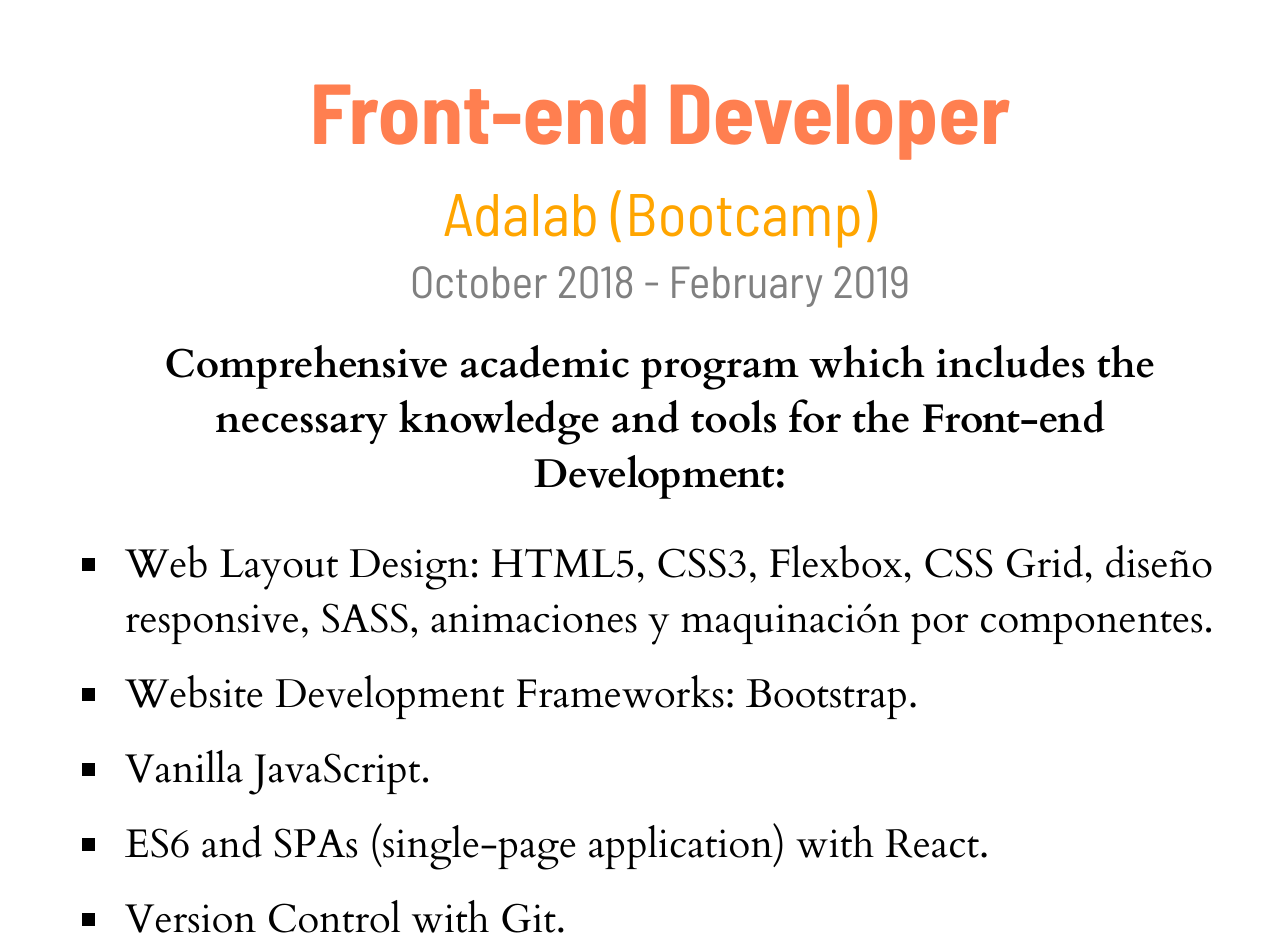
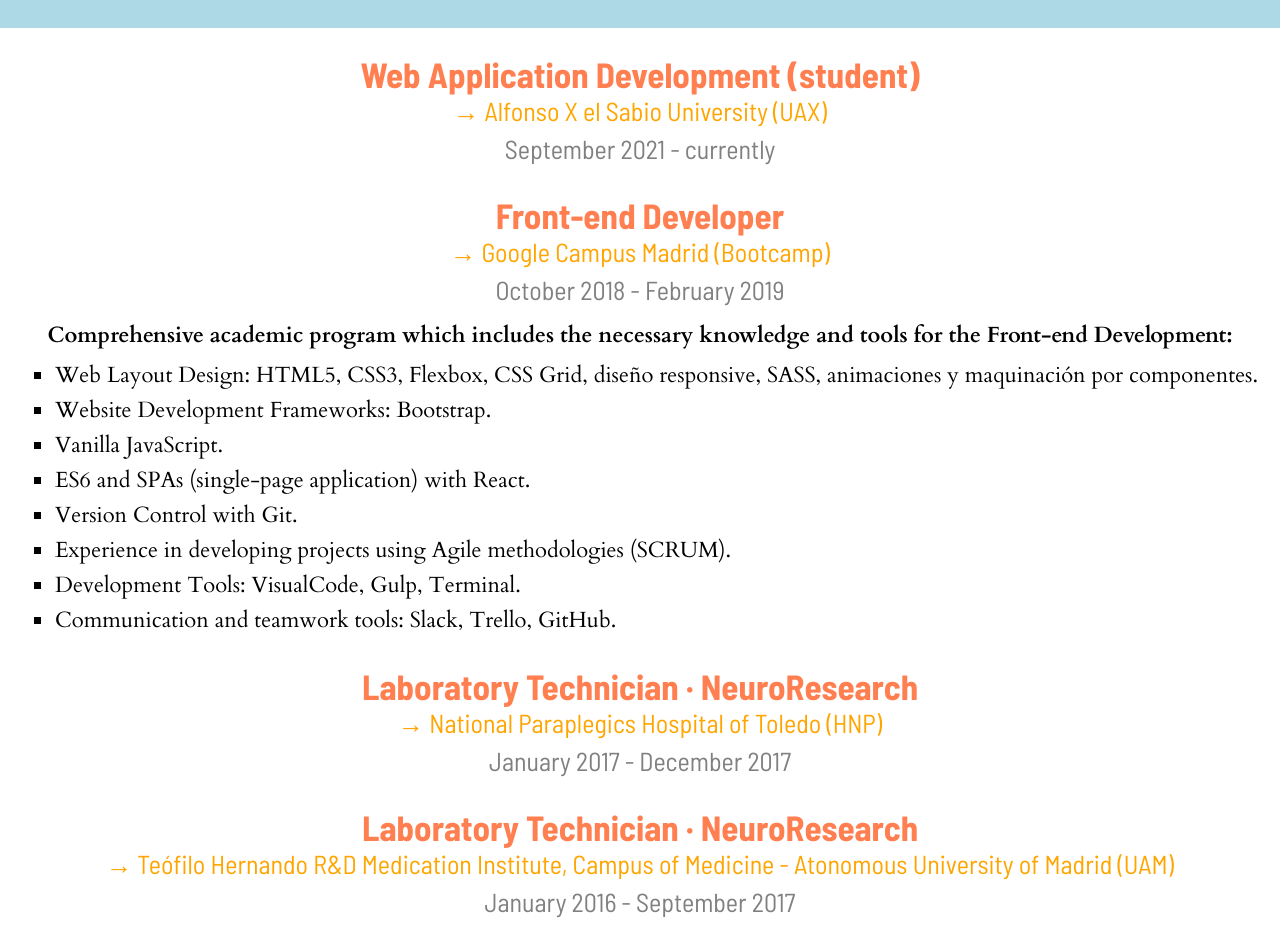
Before and after one commit to palomaviolin/personalwebsite, a website: page _src/templates/experience.html in a window 1280 px wide. Shown: the part 132-1067 px from the top of the page. Drawn offline with nearby package versions, Linux system fonts and the light colour scheme; files that its build step writes are made by us from their sources.

Commit message:
Add links for 'experience'

```diff
--- a/_src/assets/scss/core/_experience.scss
+++ b/_src/assets/scss/core/_experience.scss
@@ -26,19 +26,24 @@
   background-color: white;
 }
 
+.section_experience > ul {
+  padding: 0px;
+  margin: 0px;
+}
+
 .section__experience_title {
   color: coral;
-  font-size: 85px;
+  font-size: 28px;
   margin: 0 auto;
   text-align: center;
-  padding: 55px 45px 15px 0px;
+  padding: 25px 45px 0px 0px;
   padding-left: 45px;
 }
 
 .section__experience_subtitle {
   // font-family: "Cardo", serif;
   color: orange;
-  font-size: 60px;
+  font-size: 20px;
   font-weight: 400;
   margin: 0 auto;
   text-align: center;
@@ -48,22 +53,24 @@
 
 .date {
   color: gray;
-  font-size: 45px;
+  font-size: 18px;
+  margin-top: 0px;
+  margin-bottom: 0px;
 }
 
 .intro-text-bootcamp {
   font-family: "Cardo", serif;
-  font-size: 40px;
+  font-size: 18px;
   font-weight: bold;
-  padding: 25px 45px 25px 45px;
+  padding: 10px 15px 10px 15px;
   text-align: center;
 }
 
 .li-bootcamp {
   list-style-type: square;
   font-family: "Cardo", serif;
-  font-size: 40px;
-  padding: 10px 45px 10px 10px;
+  font-size: 18px;
+  padding: 0px 15px 5px 0px;
 }
 
 .ul-experience {
@@ -74,5 +81,40 @@
 }
 
 .ul-detailed-experience {
-  margin-left: 35px;
+  margin-left: 15px;
 }
+
+.a_experience {
+  text-decoration: none;
+  color: orange;
+  &:hover {
+    text-decoration-line: underline;
+    color: darkturquoise;
+  }
+}
+
+@media (min-width: 720px) {
+  .main-title_experience {
+    height: 160px;
+  }
+
+  .main-title_experience_text {
+    font-size: 60px;
+  }
+
+  .section__experience_title {
+    font-size: 35px;
+  }
+
+  .section__experience_subtitle {
+    font-size: 26px;
+  }
+
+  .intro-text-bootcamp, .li-bootcamp {
+    font-size: 22px;
+  }
+}
+
+@media (min-width: 1024px) {
+
+}
--- a/_src/assets/scss/core/_projects.scss
+++ b/_src/assets/scss/core/_projects.scss
@@ -94,4 +94,24 @@
   .main-title_projects_text {
     font-size: 60px;
   }
+
+  .section__projects_title {
+    font-size: 35px;
+  }
+
+  .section__projects_subtitle {
+    font-size: 26px;
+  }
+
+  .links-repos-projects {
+    font-size: 25px;
+  }
+
+  .description-text-project {
+    font-size: 22px;
+  }
 }
+
+@media (min-width: 1024px) {
+
+}
--- a/_src/templates/experience.html
+++ b/_src/templates/experience.html
@@ -25,8 +25,15 @@
       <ul>
         <li>
           <ul class="ul-experience">
+            <li class="section__experience_title">Web Application Development (student)</li>
+            <li class="section__experience_subtitle"><a class="a_experience" href="https://uax.com/" target="_blank">→ Alfonso X el Sabio University (UAX)</a></li>
+            <li class="section__experience_subtitle date">September 2021 - currently</li>
+          </ul>
+        </li>
+        <li>
+          <ul class="ul-experience">
             <li class="section__experience_title">Front-end Developer</li>
-            <li class="section__experience_subtitle">Adalab (Bootcamp)</li>
+            <li class="section__experience_subtitle"><a class="a_experience" href="https://www.campus.co/madrid/" target="_blank">→ Google Campus Madrid (Bootcamp)</a></li>
             <li class="section__experience_subtitle date">October 2018 - February 2019</li>
             <li class="intro-text-bootcamp">Comprehensive academic program which includes the necessary knowledge and
               tools for the Front-end Development:</li>
@@ -47,28 +54,28 @@
         <li>
           <ul class="ul-experience">
             <li class="section__experience_title">Laboratory Technician · NeuroResearch</li>
-            <li class="section__experience_subtitle">Hospital Nacional de Parapléjicos de Toledo</li>
+            <li class="section__experience_subtitle"><a class="a_experience" href="https://hnparaplejicos.sanidad.castillalamancha.es/" target="_blank">→ National Paraplegics Hospital of Toledo (HNP)</a></li>
             <li class="section__experience_subtitle date">January 2017 - December 2017</li>
           </ul>
         </li>
         <li>
           <ul class="ul-experience">
             <li class="section__experience_title">Laboratory Technician · NeuroResearch</li>
-            <li class="section__experience_subtitle">Instituto Teófilo Hernando de I+D del Medicamento</li>
+            <li class="section__experience_subtitle"><a class="a_experience" href="https://www.ifth.es/" target="_blank">→ Teófilo Hernando R&D Medication Institute, Campus of Medicine - Atonomous University of Madrid (UAM)</a></li>
             <li class="section__experience_subtitle date">January 2016 - September 2017</li>
           </ul>
         </li>
         <li>
           <ul class="ul-experience">
             <li class="section__experience_title">Laboratory Technician · Clinical Diagnostic</li>
-            <li class="section__experience_subtitle">Hospital Ramón y Cajal</li>
+            <li class="section__experience_subtitle"><a class="a_experience" href="https://www.comunidad.madrid/hospital/ramonycajal/" target="_blank">→ University Hospital Ramón y Cajal</a></li>
             <li class="section__experience_subtitle date">March 2014 - June 2014</li>
           </ul>
         </li>
         <li>
           <ul class="ul-experience">
             <li class="section__experience_title">Violinist</li>
-            <li class="section__experience_subtitle">Teacher and Orchestra member</li>
+            <li class="section__experience_subtitle"><a class="a_experience" href="https://canal.march.es/es/coleccion/concierto-didactico-todos-tocan-juntos-historia-orquesta-1724" target="_blank">→ Teacher and Orchestra member</a></li>
             <li class="section__experience_subtitle date">September 2008 - June 2014</li>
           </ul>
         </li>
```
